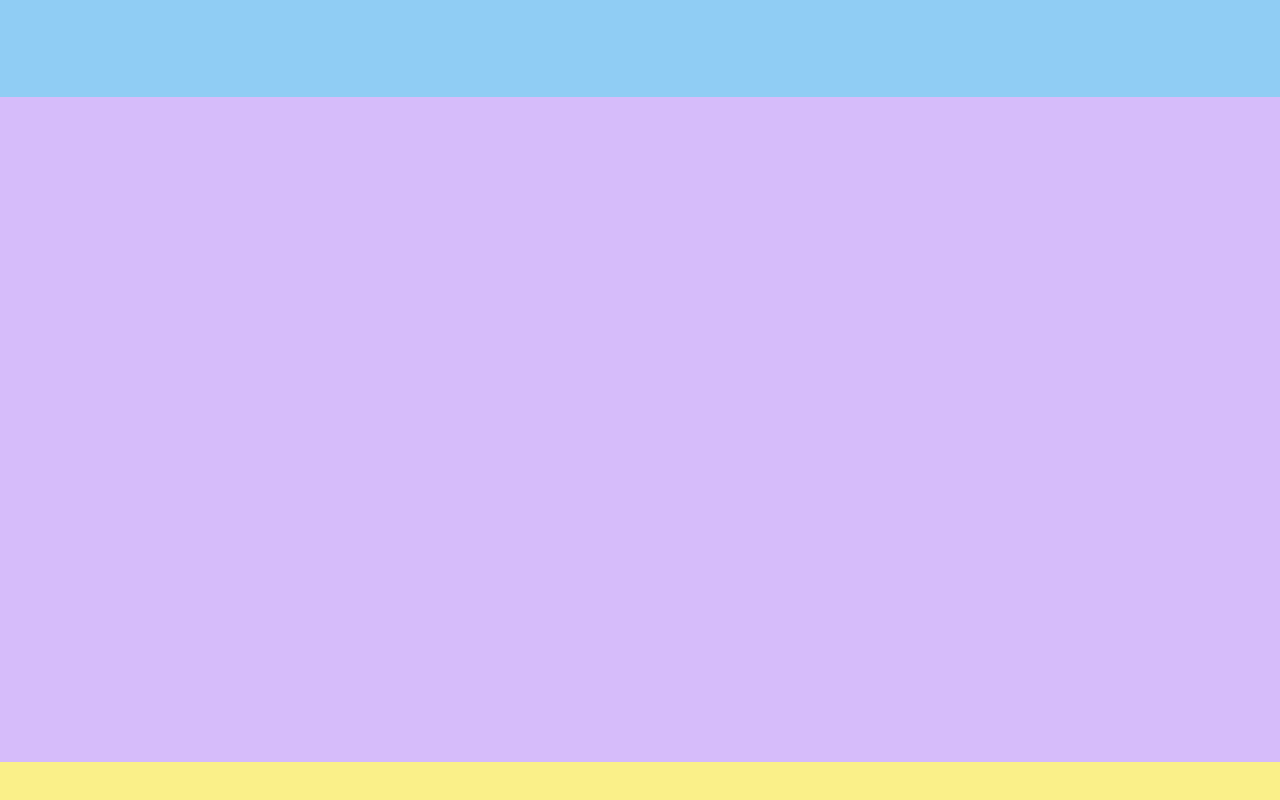
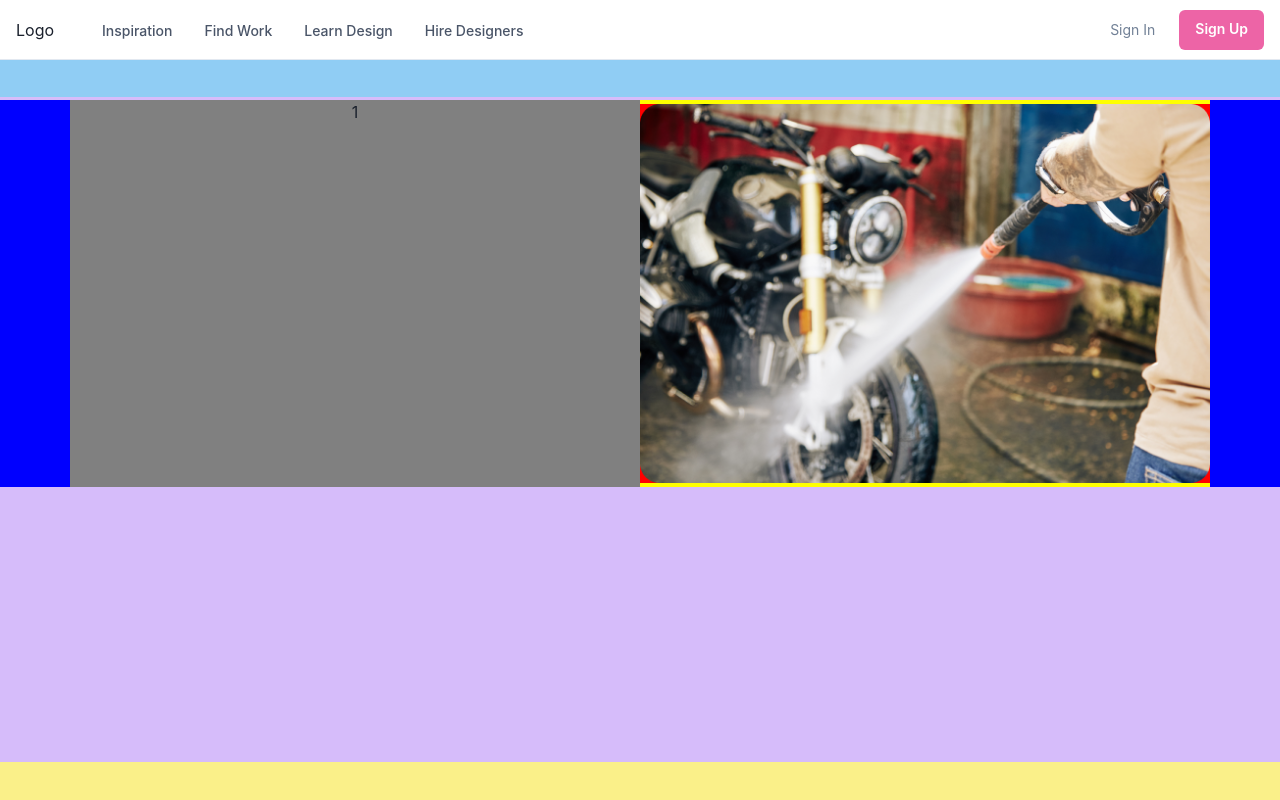
Before and after one commit to AshishKohad27/AshishKohad_AchieveeeDesign-, a React (Create React App) app: page / in a window 1280 px wide. Shown: the top 800 px of the page. Built offline with nearby package versions, Linux system fonts and the light colour scheme.

Commit message:
Working on footer and Navbar

```diff
--- a/package.json
+++ b/package.json
@@ -3,6 +3,7 @@
   "version": "0.1.0",
   "private": true,
   "dependencies": {
+    "@chakra-ui/icons": "^2.0.19",
     "@chakra-ui/react": "^2.6.1",
     "@emotion/react": "^11.10.8",
     "@emotion/styled": "^11.10.8",
--- a/src/App.js
+++ b/src/App.js
@@ -12,7 +12,7 @@ function App() {
   return (
     <div className="App">
       <Home />
-      {/* <TopBikes/> */}
+      <TopBikes/>
     </div>
   );
 }
--- /dev/null
+++ b/src/Components/Navbar.jsx
@@ -0,0 +1,285 @@
+import {
+    Box,
+    Flex,
+    Text,
+    IconButton,
+    Button,
+    Stack,
+    Collapse,
+    Icon,
+    Link,
+    Popover,
+    PopoverTrigger,
+    PopoverContent,
+    useColorModeValue,
+    useBreakpointValue,
+    useDisclosure,
+  } from '@chakra-ui/react';
+  import {
+    HamburgerIcon,
+    CloseIcon,
+    ChevronDownIcon,
+    ChevronRightIcon,
+  } from '@chakra-ui/icons';
+
+  export default function Navbar() {
+    const { isOpen, onToggle } = useDisclosure();
+
+    return (
+      <Box>
+        <Flex
+          bg={useColorModeValue('white', 'gray.800')}
+          color={useColorModeValue('gray.600', 'white')}
+          minH={'60px'}
+          py={{ base: 2 }}
+          px={{ base: 4 }}
+          borderBottom={1}
+          borderStyle={'solid'}
+          borderColor={useColorModeValue('gray.200', 'gray.900')}
+          align={'center'}>
+          <Flex
+            flex={{ base: 1, md: 'auto' }}
+            ml={{ base: -2 }}
+            display={{ base: 'flex', md: 'none' }}>
+            <IconButton
+              onClick={onToggle}
+              icon={
+                isOpen ? <CloseIcon w={3} h={3} /> : <HamburgerIcon w={5} h={5} />
+              }
+              variant={'ghost'}
+              aria-label={'Toggle Navigation'}
+            />
+          </Flex>
+          <Flex flex={{ base: 1 }} justify={{ base: 'center', md: 'start' }}>
+            <Text
+              textAlign={useBreakpointValue({ base: 'center', md: 'left' })}
+              fontFamily={'heading'}
+              color={useColorModeValue('gray.800', 'white')}>
+              Logo
+            </Text>
+
+            <Flex display={{ base: 'none', md: 'flex' }} ml={10}>
+              <DesktopNav />
+            </Flex>
+          </Flex>
+
+          <Stack
+            flex={{ base: 1, md: 0 }}
+            justify={'flex-end'}
+            direction={'row'}
+            spacing={6}>
+            <Button
+              as={'a'}
+              fontSize={'sm'}
+              fontWeight={400}
+              variant={'link'}
+              href={'#'}>
+              Sign In
+            </Button>
+            <Button
+              as={'a'}
+              display={{ base: 'none', md: 'inline-flex' }}
+              fontSize={'sm'}
+              fontWeight={600}
+              color={'white'}
+              bg={'pink.400'}
+              href={'#'}
+              _hover={{
+                bg: 'pink.300',
+              }}>
+              Sign Up
+            </Button>
+          </Stack>
+        </Flex>
+
+        <Collapse in={isOpen} animateOpacity>
+          <MobileNav />
+        </Collapse>
+      </Box>
+    );
+  }
+
+  const DesktopNav = () => {
+    const linkColor = useColorModeValue('gray.600', 'gray.200');
+    const linkHoverColor = useColorModeValue('gray.800', 'white');
+    const popoverContentBgColor = useColorModeValue('white', 'gray.800');
+
+    return (
+      <Stack direction={'row'} spacing={4}>
+        {NAV_ITEMS.map((navItem) => (
+          <Box key={navItem.label}>
+            <Popover trigger={'hover'} placement={'bottom-start'}>
+              <PopoverTrigger>
+                <Link
+                  p={2}
+                  href={navItem.href ?? '#'}
+                  fontSize={'sm'}
+                  fontWeight={500}
+                  color={linkColor}
+                  _hover={{
+                    textDecoration: 'none',
+                    color: linkHoverColor,
+                  }}>
+                  {navItem.label}
+                </Link>
+              </PopoverTrigger>
+
+              {navItem.children && (
+                <PopoverContent
+                  border={0}
+                  boxShadow={'xl'}
+                  bg={popoverContentBgColor}
+                  p={4}
+                  rounded={'xl'}
+                  minW={'sm'}>
+                  <Stack>
+                    {navItem.children.map((child) => (
+                      <DesktopSubNav key={child.label} {...child} />
+                    ))}
+                  </Stack>
+                </PopoverContent>
+              )}
+            </Popover>
+          </Box>
+        ))}
+      </Stack>
+    );
+  };
+
+  const DesktopSubNav = ({ label, href, subLabel }) => {
+    return (
+      <Link
+        href={href}
+        role={'group'}
+        display={'block'}
+        p={2}
+        rounded={'md'}
+        _hover={{ bg: useColorModeValue('pink.50', 'gray.900') }}>
+        <Stack direction={'row'} align={'center'}>
+          <Box>
+            <Text
+              transition={'all .3s ease'}
+              _groupHover={{ color: 'pink.400' }}
+              fontWeight={500}>
+              {label}
+            </Text>
+            <Text fontSize={'sm'}>{subLabel}</Text>
+          </Box>
+          <Flex
+            transition={'all .3s ease'}
+            transform={'translateX(-10px)'}
+            opacity={0}
+            _groupHover={{ opacity: '100%', transform: 'translateX(0)' }}
+            justify={'flex-end'}
+            align={'center'}
+            flex={1}>
+            <Icon color={'pink.400'} w={5} h={5} as={ChevronRightIcon} />
+          </Flex>
+        </Stack>
+      </Link>
+    );
+  };
+
+  const MobileNav = () => {
+    return (
+      <Stack
+        bg={useColorModeValue('white', 'gray.800')}
+        p={4}
+        display={{ md: 'none' }}>
+        {NAV_ITEMS.map((navItem) => (
+          <MobileNavItem key={navItem.label} {...navItem} />
+        ))}
+      </Stack>
+    );
+  };
+
+  const MobileNavItem = ({ label, children, href }) => {
+    const { isOpen, onToggle } = useDisclosure();
+
+    return (
+      <Stack spacing={4} onClick={children && onToggle}>
+        <Flex
+          py={2}
+          as={Link}
+          href={href ?? '#'}
+          justify={'space-between'}
+          align={'center'}
+          _hover={{
+            textDecoration: 'none',
+          }}>
+          <Text
+            fontWeight={600}
+            color={useColorModeValue('gray.600', 'gray.200')}>
+            {label}
+          </Text>
+          {children && (
+            <Icon
+              as={ChevronDownIcon}
+              transition={'all .25s ease-in-out'}
+              transform={isOpen ? 'rotate(180deg)' : ''}
+              w={6}
+              h={6}
+            />
+          )}
+        </Flex>
+
+        <Collapse in={isOpen} animateOpacity style={{ marginTop: '0!important' }}>
+          <Stack
+            mt={2}
+            pl={4}
+            borderLeft={1}
+            borderStyle={'solid'}
+            borderColor={useColorModeValue('gray.200', 'gray.700')}
+            align={'start'}>
+            {children &&
+              children.map((child) => (
+                <Link key={child.label} py={2} href={child.href}>
+                  {child.label}
+                </Link>
+              ))}
+          </Stack>
+        </Collapse>
+      </Stack>
+    );
+  };
+
+  const NAV_ITEMS = [
+    {
+      label: 'Inspiration',
+      children: [
+        {
+          label: 'Explore Design Work',
+          subLabel: 'Trending Design to inspire you',
+          href: '#',
+        },
+        {
+          label: 'New & Noteworthy',
+          subLabel: 'Up-and-coming Designers',
+          href: '#',
+        },
+      ],
+    },
+    {
+      label: 'Find Work',
+      children: [
+        {
+          label: 'Job Board',
+          subLabel: 'Find your dream design job',
+          href: '#',
+        },
+        {
+          label: 'Freelance Projects',
+          subLabel: 'An exclusive list for contract work',
+          href: '#',
+        },
+      ],
+    },
+    {
+      label: 'Learn Design',
+      href: '#',
+    },
+    {
+      label: 'Hire Designers',
+      href: '#',
+    },
+  ];
--- a/src/Page/Home.jsx
+++ b/src/Page/Home.jsx
@@ -1,13 +1,17 @@
 import { Box } from "@chakra-ui/react";
 import CustomerFavourites from "../Sections/CustomerFavourites";
 import OurKeyMiles from "../Sections/OurKeyMiles";
+import TopBikes from "../Sections/TopBikes";
+import Navbar from "../Components/Navbar";
 
 export default function Home() {
   return (
     <>
       <Box maxW="1440px" bg="red.100" h="100px" m="auto">
         {/* Navbar */}
-        <Box maxW="1440px" h="97px" bg="blue.200"></Box>
+        <Box maxW="1440px" h="97px" bg="blue.200">
+            <Navbar/>
+        </Box>
         {/* Navbar */}
 
         {/* Rent Top Bikes */}
@@ -27,7 +31,7 @@ export default function Home() {
         {/* Customer Favourites */}
 
         {/* Top Bikes */}
-        <Box maxW="1440px" h="387px" bg="blue.300"></Box>
+        <TopBikes/>
         {/* Top Bikes */}
 
         {/* Easy Access on the app */}
--- a/src/Sections/CustomerFavourites.jsx
+++ b/src/Sections/CustomerFavourites.jsx
@@ -13,7 +13,7 @@ import Product from "../Components/Product";
 
 export default function CustomerFavourites() {
   return (
-    <Box maxW="1440px" h="1109px" m="auto">
+    <Box maxW="1440px" h={{ base: "auto", sm: "auto", md: "1109px" }} m="auto">
       <Box className={style.HeadingCustomerFav} pt="59px">
         <Heading as="h1" h={{ base: "auto", sm: "auto", md: "55px" }}>
           Customer favorites
--- a/src/Sections/TopBikes.jsx
+++ b/src/Sections/TopBikes.jsx
@@ -11,8 +11,8 @@ export default function TopBikes() {
         h="387px"
       >
         <Box bg="gray">1</Box>
-        <Box bg="red">
-          <Image src="./Images/" alt="" />
+        <Box bg="red" m="auto">
+          <Image src="./Images/TopBikes/TopBikes.png" m="auto" alt="TopBikes" />
         </Box>
       </Grid>
     </Box>
```
Also changed, not shown: src/Components/Footer.jsx (added, +11 -0 lines), 1 other file (tests, documents, lock files or other folders).
